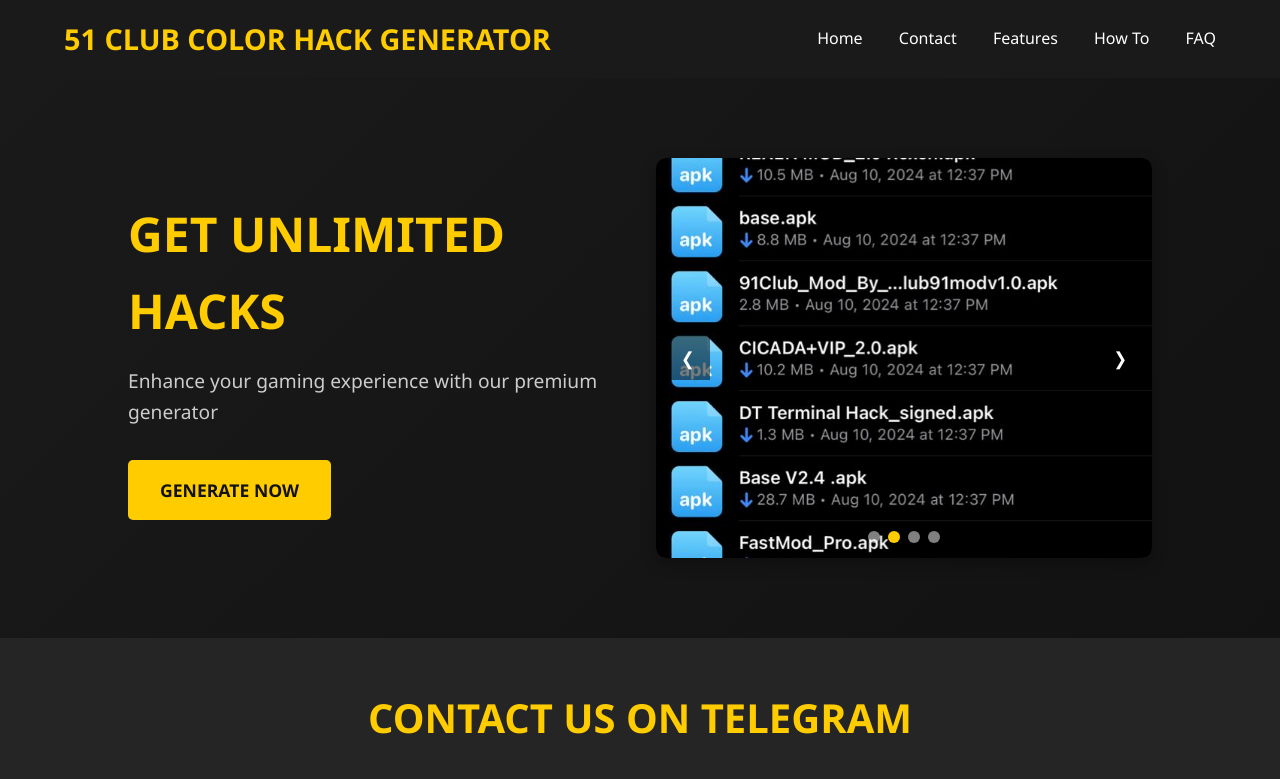
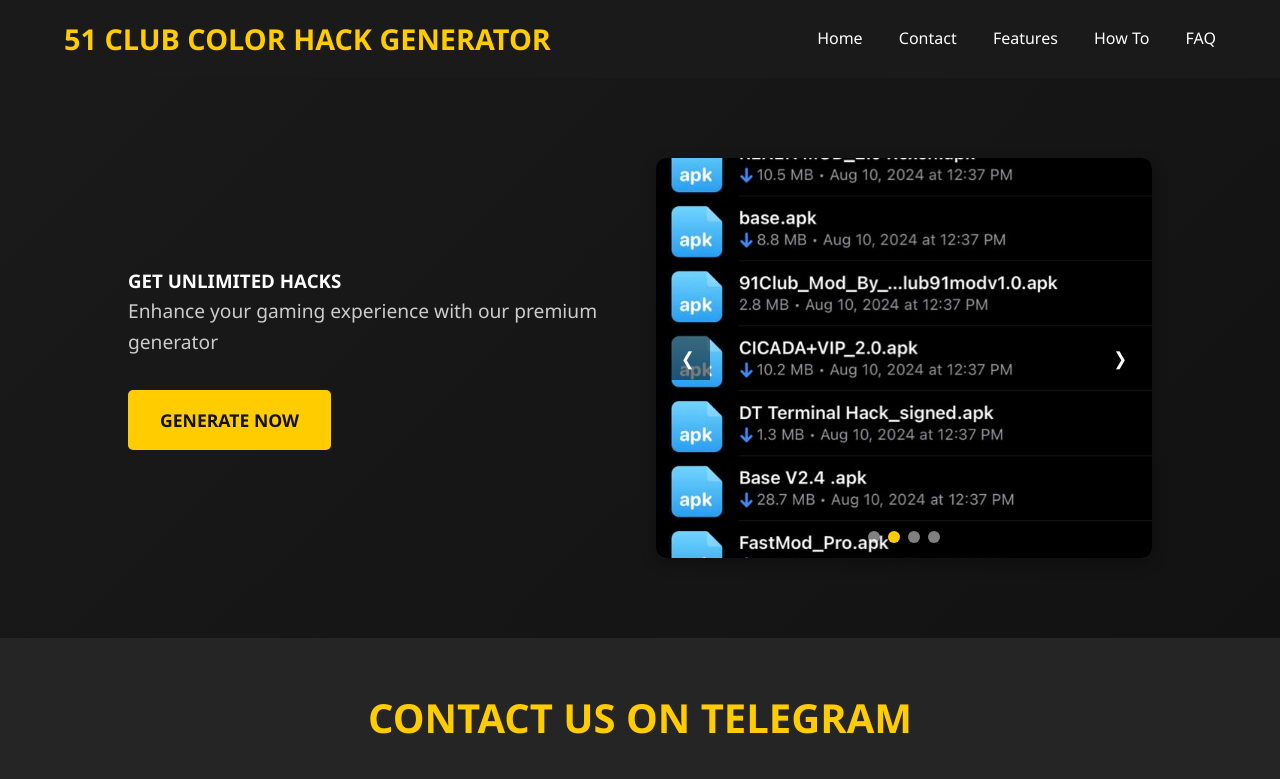
Before and after one commit to fayazkhan12/51-CLUB, a plain HTML site: page index.html in a window 1280 px wide. Shown: the top 779 px of the page. Drawn offline with Linux system fonts and the light colour scheme.

Commit message:
Update index.html

```diff
--- a/index.html
+++ b/index.html
@@ -567,7 +567,7 @@
     <main>
         <section id="home" class="hero">
             <div class="hero-content">
-                <h1>GET UNLIMITED HACKS</h1>
+                <h3>GET UNLIMITED HACKS</h3>
                 <p>Enhance your gaming experience with our premium generator</p>
                 <a href="https://51game6.in/#/register?invitationCode=34858413191" class="cta-button">GENERATE NOW</a>
             </div>
```
